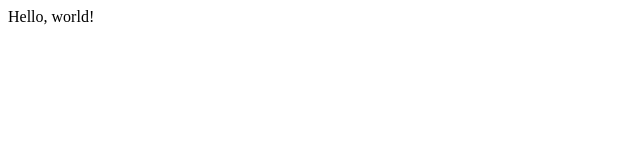
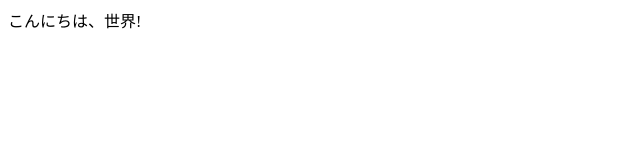
Before and after one commit to tenomoto/netlify, a plain HTML site: page index.html in a window 1280 px wide. Shown: the whole page, without its empty margins (0-640 px from the left). Drawn offline with Linux system fonts and the light colour scheme.

Commit message:
translate into Japanese

```diff
--- a/index.html
+++ b/index.html
@@ -1,3 +1,3 @@
 <html>
-  Hello, world!
+  こんにちは、世界!
 </html>
```
